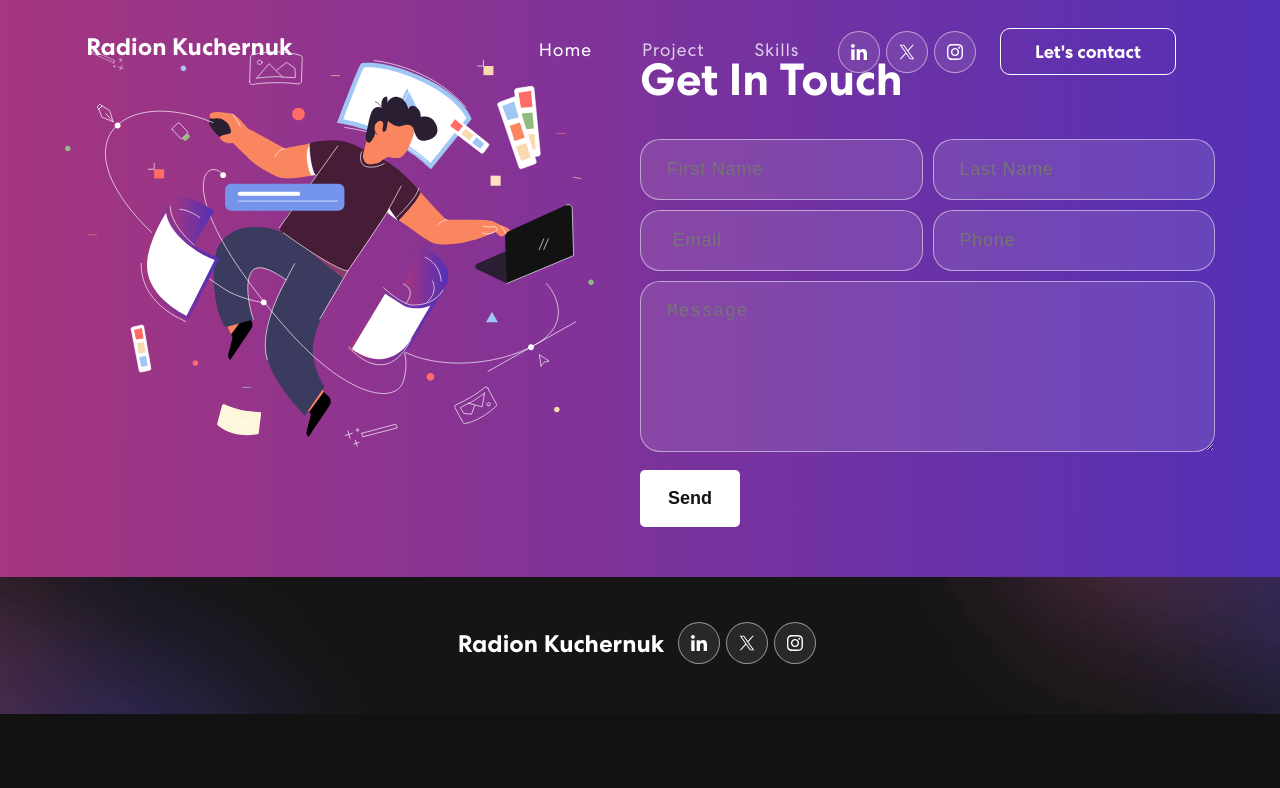
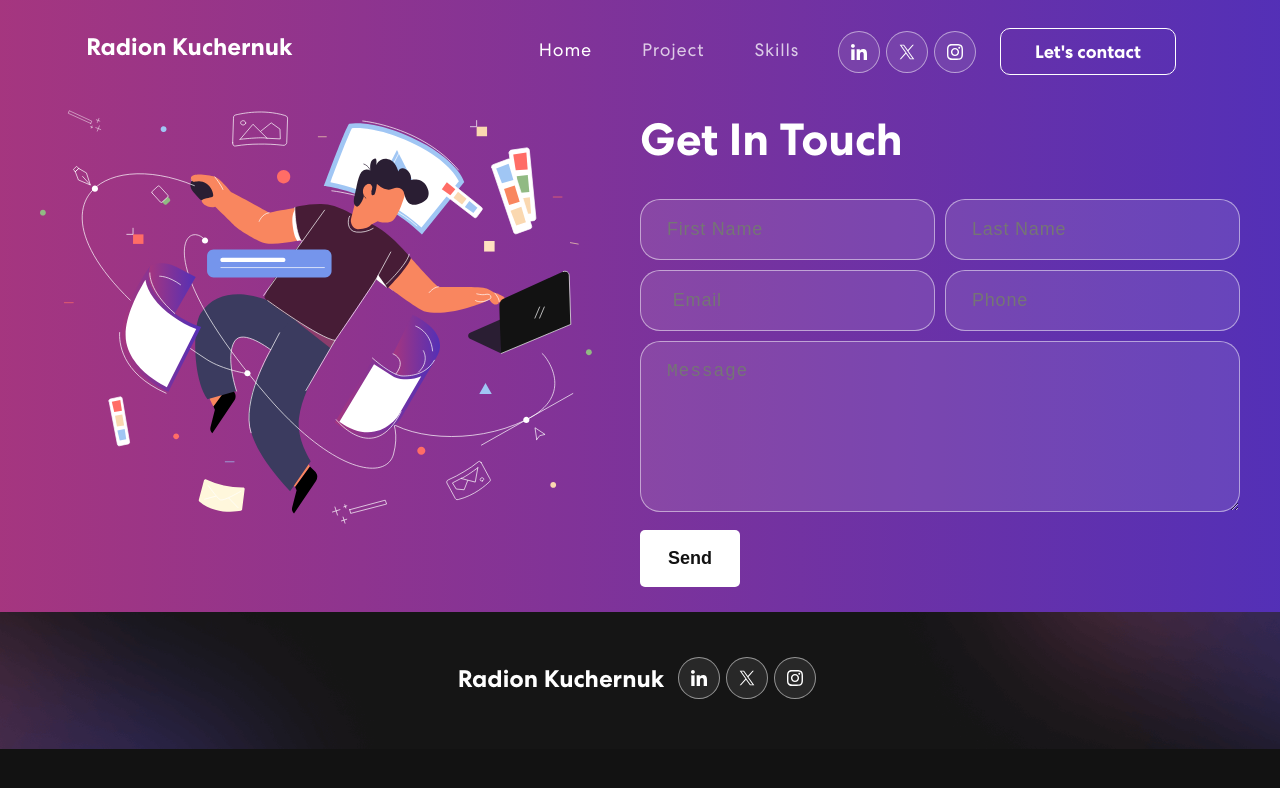
Before and after one commit to RodionKipitok/Portfolio-react, a React (Create React App) app: page /feedback in a window 1280 px wide. Shown: the top 788 px of the page. Built offline with nearby package versions, Linux system fonts and the light colour scheme.

Commit message:
update css feedback

```diff
--- a/src/components/Contact/style.css
+++ b/src/components/Contact/style.css
@@ -5,7 +5,7 @@
 .contact__wrapper-img-and-form {
    display: grid;
    grid-template-columns: 1fr 1fr;
-   padding: 50px;
+   padding: 110px 25px 25px 25px;
 }
 
 .contact img {
--- a/src/components/Footer/Footer.jsx
+++ b/src/components/Footer/Footer.jsx
@@ -1,3 +1,5 @@
+import { NavLink } from 'react-router-dom';
+
 import navIcon1 from '../../assets/img/nav-icon1.svg';
 import navIcon2 from '../../assets/img/nav-icon2.svg';
 import navIcon3 from '../../assets/img/nav-icon3.svg';
@@ -7,10 +9,10 @@ const Footer = () => {
    return (
       <footer className="footer">
          <div className="container">
-            <div className='footer__align-items'>
-               <a href="/" className="nav-logo">
+            <div className="footer__align-items">
+               <NavLink href="/" className="nav-logo">
                   <strong>Radion Kuchernuk</strong>
-               </a>
+               </NavLink>
                <div className="social-icon">
                   <a href="https://ua.linkedin.com/">
                      <img src={navIcon1} alt="link-linkedin" />
```
